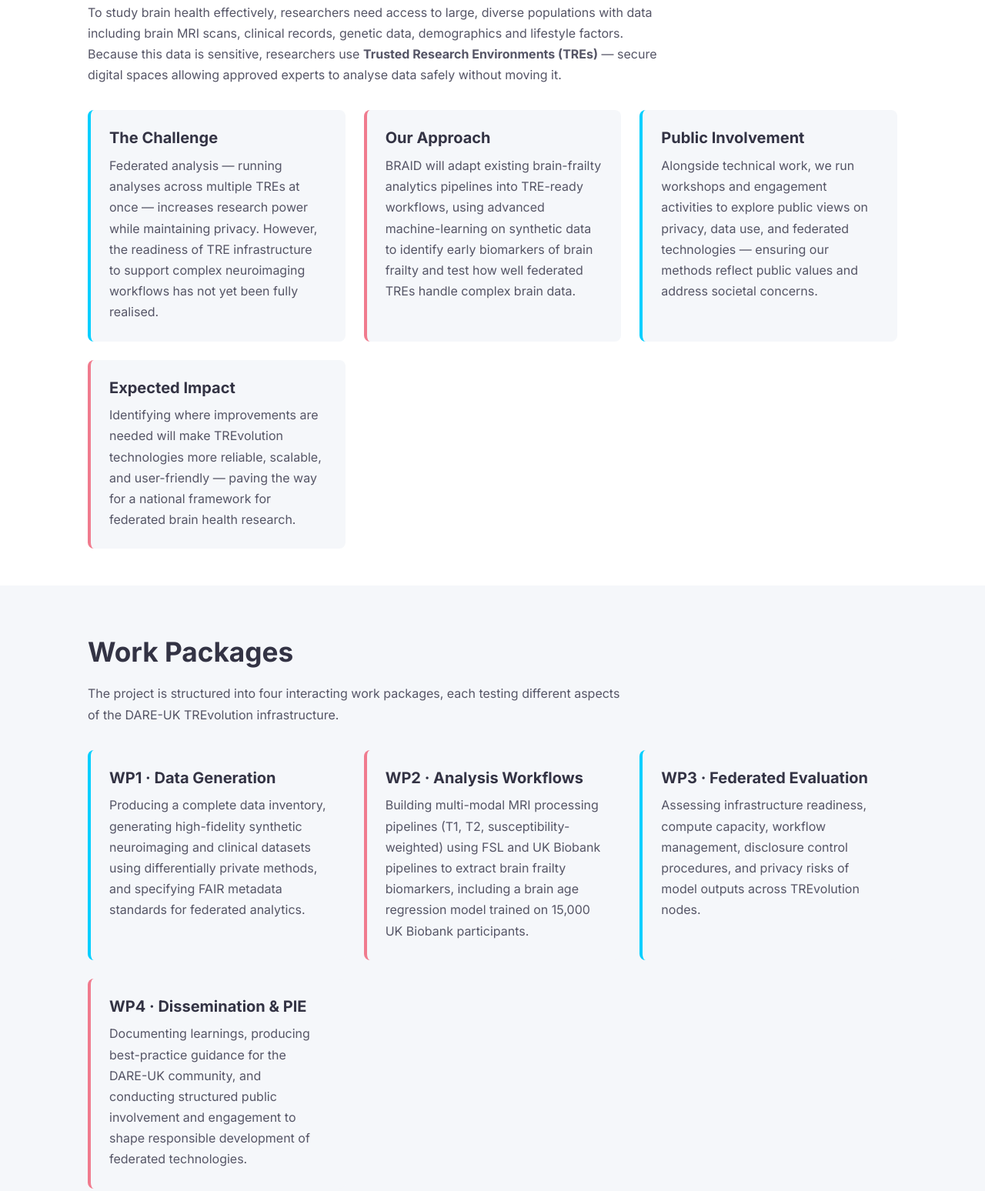
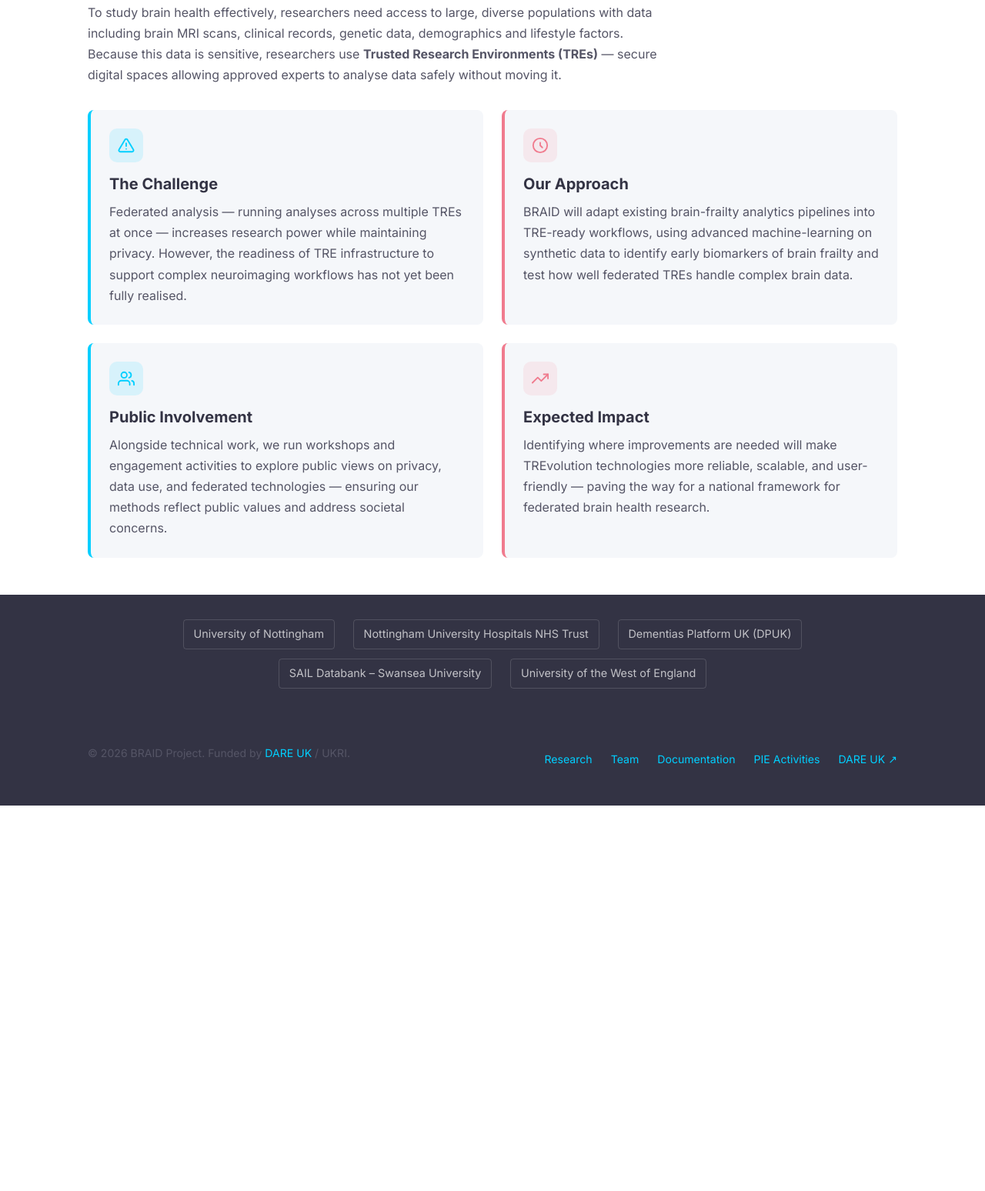
Before and after one commit to Dare-UK-BRAID/Dare-UK-BRAID.github.io, a plain HTML site: page index.html in a window 1280 px wide. Shown: the part 917-2465 px from the top of the page at 77% size. After the commit the page ends 1964 px from the top, so only its background shows below. Drawn offline with Linux system fonts and the light colour scheme.

Commit message:
Redesign homepage: remove WP section, 2-col cards with icons
- Remove Work Packages section from homepage
- Remove hero logo (brain icon) from top right
- Switch summary cards to 2-column grid (challenge/approach top, PIE/impact bottom)
- Add icons to each card (warning, clock, people, chart)
- Responsive: collapses to 1 column below 640px

Co-Authored-By: Claude Sonnet 4.6 <noreply@anthropic.com>

```diff
--- a/assets/css/styles.css
+++ b/assets/css/styles.css
@@ -247,6 +247,27 @@ p:last-child { margin-bottom: 0; }
 .summary-card.pink-border { border-left-color: var(--pink); }
 .summary-card h3 { color: var(--text); }
 
+.summary-grid-2col {
+  display: grid;
+  grid-template-columns: repeat(2, 1fr);
+  gap: 1.5rem;
+  margin-top: 2rem;
+}
+@media (max-width: 640px) {
+  .summary-grid-2col { grid-template-columns: 1fr; }
+}
+
+.card-icon {
+  width: 44px; height: 44px;
+  background: rgba(0, 207, 255, .12);
+  border-radius: 10px;
+  display: flex; align-items: center; justify-content: center;
+  margin-bottom: 1rem;
+}
+.card-icon svg { width: 22px; height: 22px; stroke: var(--cyan); }
+.card-icon.pink { background: rgba(240, 123, 142, .12); }
+.card-icon.pink svg { stroke: var(--pink); }
+
 /* ---------- Institutions strip ---------- */
 .institutions {
   background: var(--dark);
--- a/index.html
+++ b/index.html
@@ -58,13 +58,6 @@
              target="_blank" rel="noopener" class="btn btn-outline">DARE UK Project Page ↗</a>
         </div>
       </div>
-      <div class="hero-logo" aria-hidden="true">
-        <picture>
-          <source media="(prefers-color-scheme: dark)"  srcset="assets/images/braid-logo-stacked-ondark.png" />
-          <source media="(prefers-color-scheme: light)" srcset="assets/images/braid-logo-stacked-ondark.png" />
-          <img src="assets/images/braid-logo-stacked-ondark.png" alt="" />
-        </picture>
-      </div>
     </div>
   </div>
 </section>
@@ -88,8 +81,14 @@
       moving it.
     </p>
 
-    <div class="summary-grid">
+    <div class="summary-grid-2col">
       <div class="summary-card">
+        <div class="card-icon">
+          <svg viewBox="0 0 24 24" fill="none" stroke="currentColor" stroke-width="2" stroke-linecap="round" stroke-linejoin="round">
+            <path d="M10.29 3.86L1.82 18a2 2 0 0 0 1.71 3h16.94a2 2 0 0 0 1.71-3L13.71 3.86a2 2 0 0 0-3.42 0z"/>
+            <line x1="12" y1="9" x2="12" y2="13"/><line x1="12" y1="17" x2="12.01" y2="17"/>
+          </svg>
+        </div>
         <h3>The Challenge</h3>
         <p>
           Federated analysis — running analyses across multiple TREs at once — increases research
@@ -98,6 +97,12 @@
         </p>
       </div>
       <div class="summary-card pink-border">
+        <div class="card-icon pink">
+          <svg viewBox="0 0 24 24" fill="none" stroke="currentColor" stroke-width="2" stroke-linecap="round" stroke-linejoin="round">
+            <circle cx="12" cy="12" r="10"/>
+            <path d="M12 8v4l3 3"/>
+          </svg>
+        </div>
         <h3>Our Approach</h3>
         <p>
           BRAID will adapt existing brain-frailty analytics pipelines into TRE-ready workflows,
@@ -106,6 +111,14 @@
         </p>
       </div>
       <div class="summary-card">
+        <div class="card-icon">
+          <svg viewBox="0 0 24 24" fill="none" stroke="currentColor" stroke-width="2" stroke-linecap="round" stroke-linejoin="round">
+            <path d="M17 21v-2a4 4 0 0 0-4-4H5a4 4 0 0 0-4 4v2"/>
+            <circle cx="9" cy="7" r="4"/>
+            <path d="M23 21v-2a4 4 0 0 0-3-3.87"/>
+            <path d="M16 3.13a4 4 0 0 1 0 7.75"/>
+          </svg>
+        </div>
         <h3>Public Involvement</h3>
         <p>
           Alongside technical work, we run workshops and engagement activities to explore public
@@ -114,6 +127,12 @@
         </p>
       </div>
       <div class="summary-card pink-border">
+        <div class="card-icon pink">
+          <svg viewBox="0 0 24 24" fill="none" stroke="currentColor" stroke-width="2" stroke-linecap="round" stroke-linejoin="round">
+            <polyline points="23 6 13.5 15.5 8.5 10.5 1 18"/>
+            <polyline points="17 6 23 6 23 12"/>
+          </svg>
+        </div>
         <h3>Expected Impact</h3>
         <p>
           Identifying where improvements are needed will make TREvolution technologies more
@@ -125,41 +144,6 @@
   </div>
 </section>
 
-<!-- ===== WORK PACKAGES ===== -->
-<section class="section section--alt" aria-labelledby="wp-title">
-  <div class="container">
-    <h2 id="wp-title">Work Packages</h2>
-    <p style="max-width:700px; margin-bottom:2rem;">
-      The project is structured into four interacting work packages, each testing different
-      aspects of the DARE-UK TREvolution infrastructure.
-    </p>
-    <div class="summary-grid">
-      <div class="summary-card">
-        <h3>WP1 · Data Generation</h3>
-        <p>Producing a complete data inventory, generating high-fidelity synthetic neuroimaging
-        and clinical datasets using differentially private methods, and specifying FAIR metadata
-        standards for federated analytics.</p>
-      </div>
-      <div class="summary-card pink-border">
-        <h3>WP2 · Analysis Workflows</h3>
-        <p>Building multi-modal MRI processing pipelines (T1, T2, susceptibility-weighted) using
-        FSL and UK Biobank pipelines to extract brain frailty biomarkers, including a brain age
-        regression model trained on 15,000 UK Biobank participants.</p>
-      </div>
-      <div class="summary-card">
-        <h3>WP3 · Federated Evaluation</h3>
-        <p>Assessing infrastructure readiness, compute capacity, workflow management, disclosure
-        control procedures, and privacy risks of model outputs across TREvolution nodes.</p>
-      </div>
-      <div class="summary-card pink-border">
-        <h3>WP4 · Dissemination &amp; PIE</h3>
-        <p>Documenting learnings, producing best-practice guidance for the DARE-UK community,
-        and conducting structured public involvement and engagement to shape responsible development
-        of federated technologies.</p>
-      </div>
-    </div>
-  </div>
-</section>
 
 <!-- ===== INSTITUTIONS ===== -->
 <div class="institutions" aria-label="Partner institutions">
```
